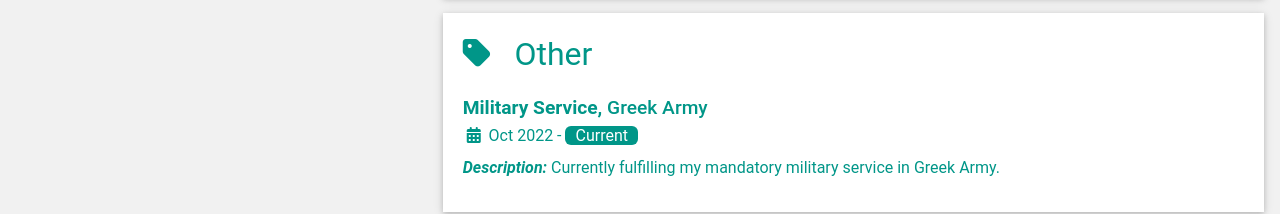
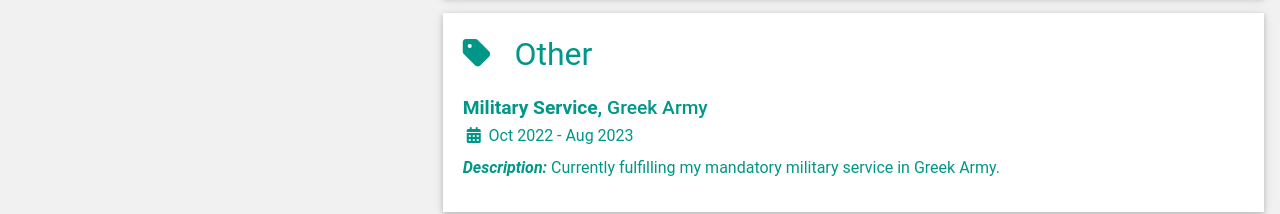
Before and after one commit to Alex-emb/CV, a plain HTML site: page index.html in a window 1280 px wide. Shown: the part 2392-2606 px from the top of the page. Drawn offline with nearby package versions, Linux system fonts and the light colour scheme; some packages are replaced by stand-ins of ours; a script that the page names is missing.

Commit message:
Update index.html
Finish military service at 08/13/2023

```diff
--- a/index.html
+++ b/index.html
@@ -543,7 +543,7 @@ margin: 0rem !important;
             <div class="padding-bottom padding-small"></div>
             <div data-w-id="f29e0888-4ada-19b3-0d72-7b74e0776938" style="opacity:0" class="section-work-experience_experiences">
               <p class="experience-title"><span class="experience-title-bold">Military Service,</span> Greek Army</p>
-              <p class="date"> <span class="date-icon"></span>  Oct 2022 - <span class="current">Current</span></p>
+              <p class="date"> <span class="date-icon"></span>  Oct 2022 - Aug 2023</p>
               <div class="padding-bottom padding-xsmall"></div>
               <p class="bold-paragraph"><strong><em>Description:</em></strong> Currently fulfilling my mandatory military service in Greek Army.</p>
               <div class="padding-bottom padding-medium"></div>
```
